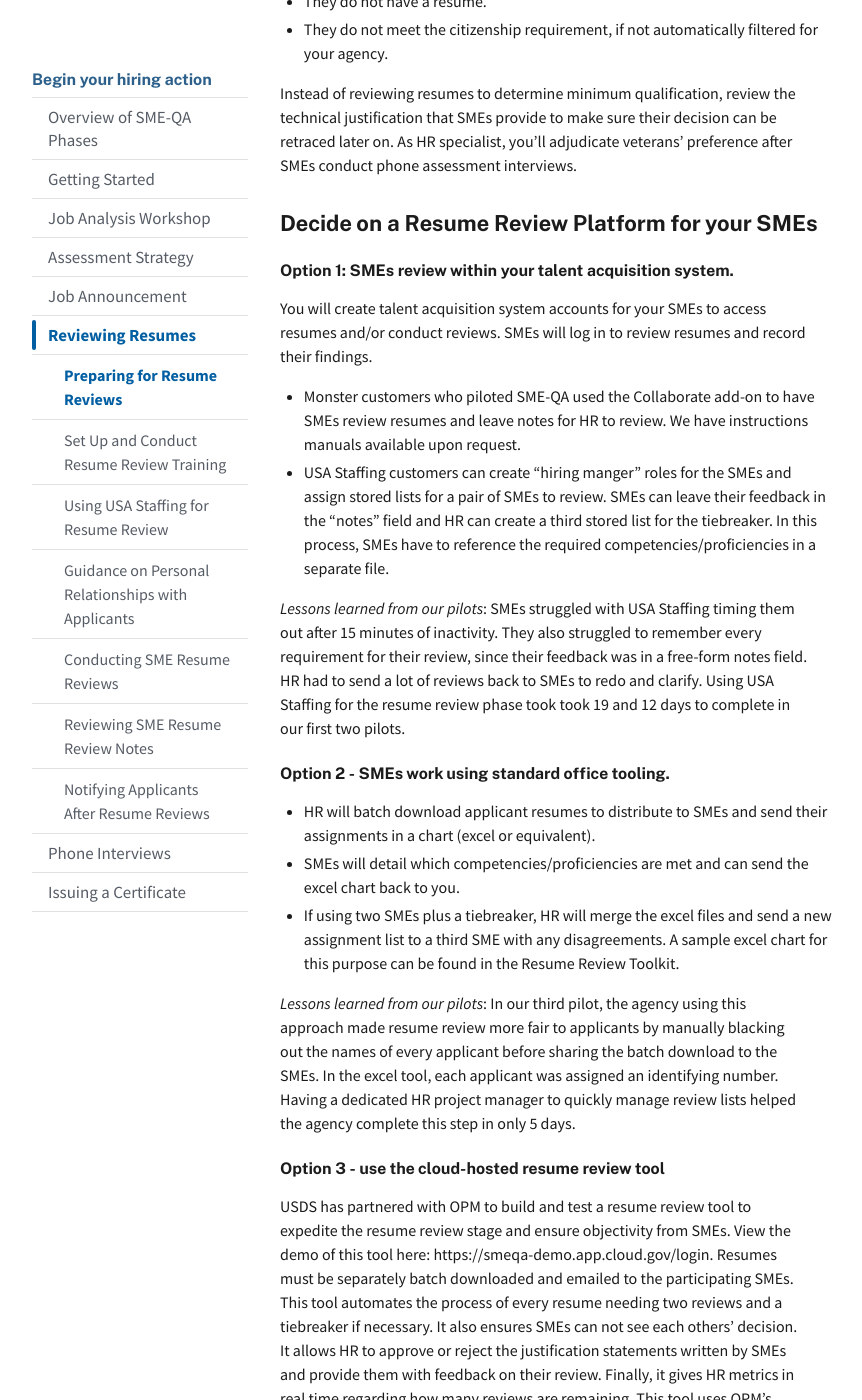
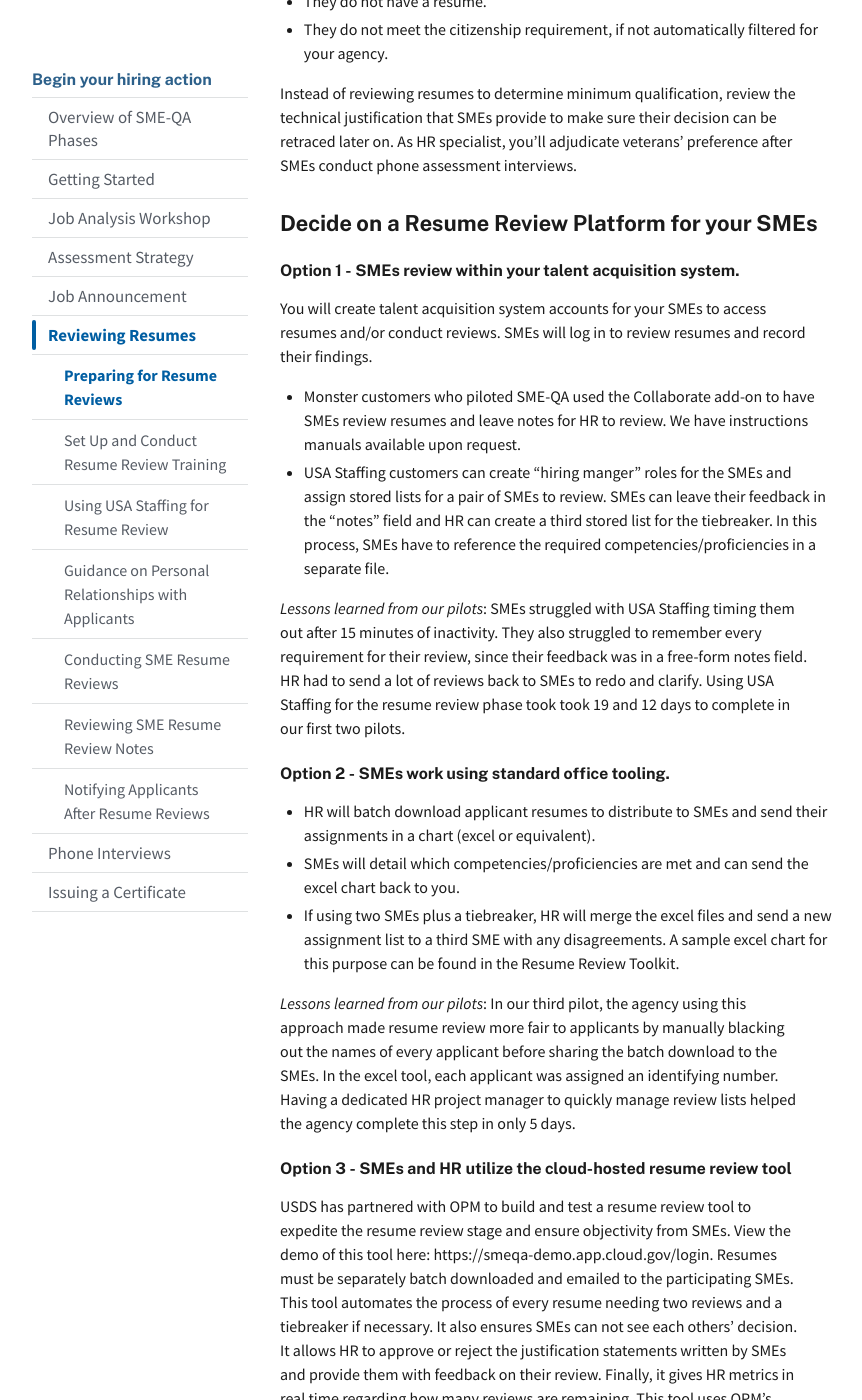
Before and after one commit to usds/SME-QA-Website, a Jekyll site: the page built from pages/phases/reviewing-resumes/prep.md, in a window 1280 px wide and 1400 px high, scrolled down 599 px. Shown: the whole window, without its empty margins (128-990 px from the left). Built offline with Jekyll 4.4.1, drawn with Linux system fonts in a browser that asks for light colours.

Commit message:
Update prep.md

```diff
--- a/pages/phases/reviewing-resumes/prep.md
+++ b/pages/phases/reviewing-resumes/prep.md
@@ -22,7 +22,7 @@ Instead of reviewing resumes to determine minimum qualification, review the tech
 
 ### Decide on a Resume Review Platform for your SMEs
 
-#### Option 1: SMEs review within your talent acquisition system.
+#### Option 1 - SMEs review within your talent acquisition system.
 You will create talent acquisition system accounts for your SMEs to access resumes and/or conduct reviews. SMEs will log in to review resumes and record their findings.
   - Monster customers who piloted SME-QA used the Collaborate add-on to have SMEs review resumes and leave notes for HR to review. We have instructions manuals available upon request.
   - USA Staffing customers can create "hiring manger" roles for the SMEs and assign stored lists for a pair of SMEs to review.  SMEs can leave their feedback in the "notes" field and HR can create a third stored list for the tiebreaker. In this process, SMEs have to reference the required competencies/proficiencies in a separate file.
@@ -36,7 +36,7 @@ You will create talent acquisition system accounts for your SMEs to access resum
 
 *Lessons learned from our pilots*:  In our third pilot, the agency using this approach made resume review more fair to applicants by manually blacking out the names of every applicant before sharing the batch download to the SMEs. In the excel tool, each applicant was assigned an identifying number. Having a dedicated HR project manager to quickly manage review lists helped the agency complete this step in only 5 days.
 
-#### Option 3 - use the cloud-hosted resume review tool
+#### Option 3 - SMEs and HR utilize the cloud-hosted resume review tool
 USDS has partnered with OPM to build and test a resume review tool to expedite the resume review stage and ensure objectivity from SMEs. View the demo of this tool here: https://smeqa-demo.app.cloud.gov/login. Resumes must be separately batch downloaded and emailed to the participating SMEs. This tool automates the process of every resume needing two reviews and a tiebreaker if necessary. It also ensures SMEs can not see each others' decision. It allows HR to approve or reject the justification statements written by SMEs and provide them with feedback on their review. Finally, it gives HR metrics in real time regarding how many reviews are remaining.  This tool uses OPM's cloud.gov account and OPM's login.gov instance. It has an interium authority to operate and is available for testing in a limited number of pilots. In FY21 OPM plans to integrate these features direclty into USA Staffing.
 
 *Lessons learned from our pilots*: Two agencies recently piloted the Resume Review Tool and both were able to complete the resume review step in under a week.  Both agencies had 10-15 SMEs participating in resume review and this tool helped ensure the SMEs only evaluated the applicants against the pre-defined proficiencies and any additional requirements (52 weeks in grade, recency requirements, etc). This tool greatly reduced the work required by HR in setting up any lists and merging any lists. However, SMEs complained about the friction of finding resumes in the batch download and asked for them to integrated into the tool.
```
